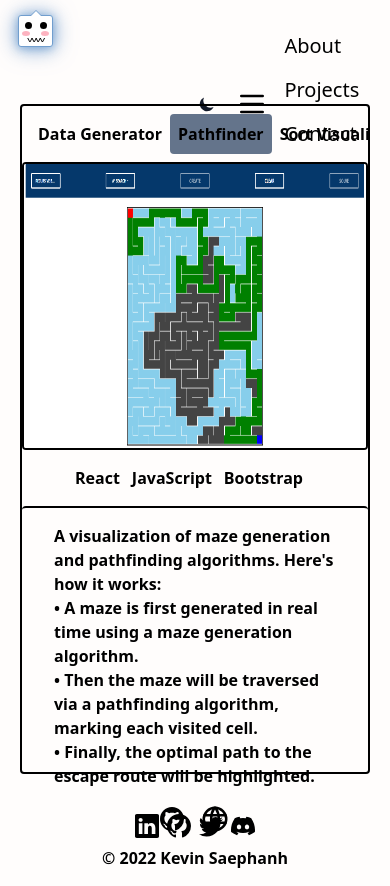
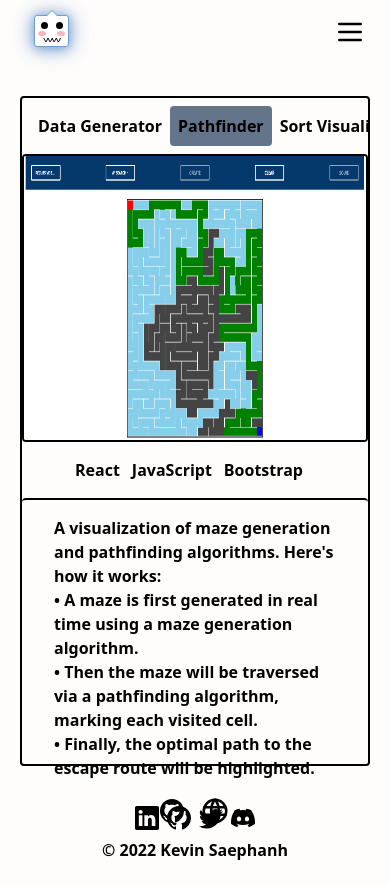
Before and after one commit to KevinSaephanh/portfolio, a Next.js app: page /projects in a window 390 px wide. Built offline with nearby package versions, Linux system fonts and the light colour scheme.

Commit message:
Make navbar responsive

```diff
--- a/src/components/common/Navbar/NavLink.tsx
+++ b/src/components/common/Navbar/NavLink.tsx
@@ -13,7 +13,7 @@ export const NavLink: React.FC<NavLinkProps> = ({ href, label, target, styles }:
     <Link
       href={href}
       target={target}
-      className={`link-item hover-highlight themed-text text-xl block py-2 hover:underline hover:underline-offset-4 ${styles}`}
+      className={`link-item flex items-center hover-highlight themed-text text-xl py-2 hover:underline hover:underline-offset-4 ${styles}`}
       aria-current='page'
     >
       {label}
--- a/src/components/common/Navbar/Navbar.tsx
+++ b/src/components/common/Navbar/Navbar.tsx
@@ -23,18 +23,14 @@ export const Navbar: React.FC = () => {
   const [open, setOpen] = React.useState(false);
 
   return (
-    <nav className='px-2 sm:px-4 h-16'>
-      <div className='h-full flex flex-wrap items-center justify-between'>
-        <section>
+    <nav className='h-screen relative px-4 md:h-16 z-50'>
+      <div className='flex flex-wrap items-center justify-between'>
+        <section className='w-full relative flex justify-between lg:w-auto lg:static lg:block lg:justify-start'>
           <Logo />
-        </section>
-
-        <section className='flex flex-row md:flex-row-reverse items-center'>
-          <ThemeButton />
           <button
             data-collapse-toggle='mobile-menu'
             type='button'
-            className='inline-flex items-center p-2 ml-2 themed-text rounded-lg md:hidden'
+            className='mt-2 inline-flex items-center p-2 ml-2 themed-text rounded-lg md:hidden'
             aria-controls='mobile-menu-2'
             aria-expanded='false'
             onClick={() => setOpen(!open)}
@@ -43,17 +39,19 @@ export const Navbar: React.FC = () => {
               path={`${!open ? 'M4 6h16M4 12h16M4 18h16' : 'M6 18L18 6M6 6l12 12'}`}
             />
           </button>
-          <div
-            className={`justify-between items-center w-full md:flex md:w-auto md:order-1
-              ${open} ? 'flex' : 'hidden'`}
+        </section>
+
+        <section
+          className={`flex-center flex-col md:flex-row md:flex md:ml-auto w-full md:w-auto md:order-1
+              ${open ? 'flex' : 'hidden'}`}
         >
-            <ul className='flex flex-col p-2 mt-4 md:flex-row md:space-x-8 md:mt-0 md:text-sm md:font-medium'>
+          <ul className='flex flex-col md:flex-row list-none p-2 mt-4 md:space-x-8 md:mt-0'>
             {links.map((nav, key) => (
               <NavLink href={nav.link} label={nav.label} key={key} />
             ))}
             <NavLink href={'/resume.pdf'} label={'Resume'} target={'_blank'} />
+            <ThemeButton />
           </ul>
-          </div>
         </section>
       </div>
     </nav>
--- a/src/components/ui/Buttons/HamburgerButton.tsx
+++ b/src/components/ui/Buttons/HamburgerButton.tsx
@@ -8,7 +8,7 @@ export const HamburgerButton: React.FC<HamburgerButtonProps> = ({ path }) => {
   return (
     <>
       <svg
-        className='block h-8 w-8 rounded-full cursor-pointer hover:text-blue-500 dark:hover:text-slate-400'
+        className='h-8 w-8 rounded-full cursor-pointer hover:text-blue-500 dark:hover:text-slate-400'
         fill='none'
         viewBox='0 0 24 24'
         stroke='currentColor'
--- a/src/components/ui/Buttons/ThemeButton.tsx
+++ b/src/components/ui/Buttons/ThemeButton.tsx
@@ -18,7 +18,7 @@ export const ThemeButton: React.FC = () => {
         xmlns='http://www.w3.org/2000/svg'
         viewBox='0 0 20 20'
         fill='currentColor'
-        className='text-gray-900 dark:text-gray-100'
+        className='text-gray-900 dark:text-gray-100 mt-1'
       >
         {mounted && (theme === 'dark' || resolvedTheme === 'dark') ? (
           <path
```
Also changed, not shown: tsconfig.json (+20 -3 lines). Lines whose indentation alone changed are shown as unchanged.
